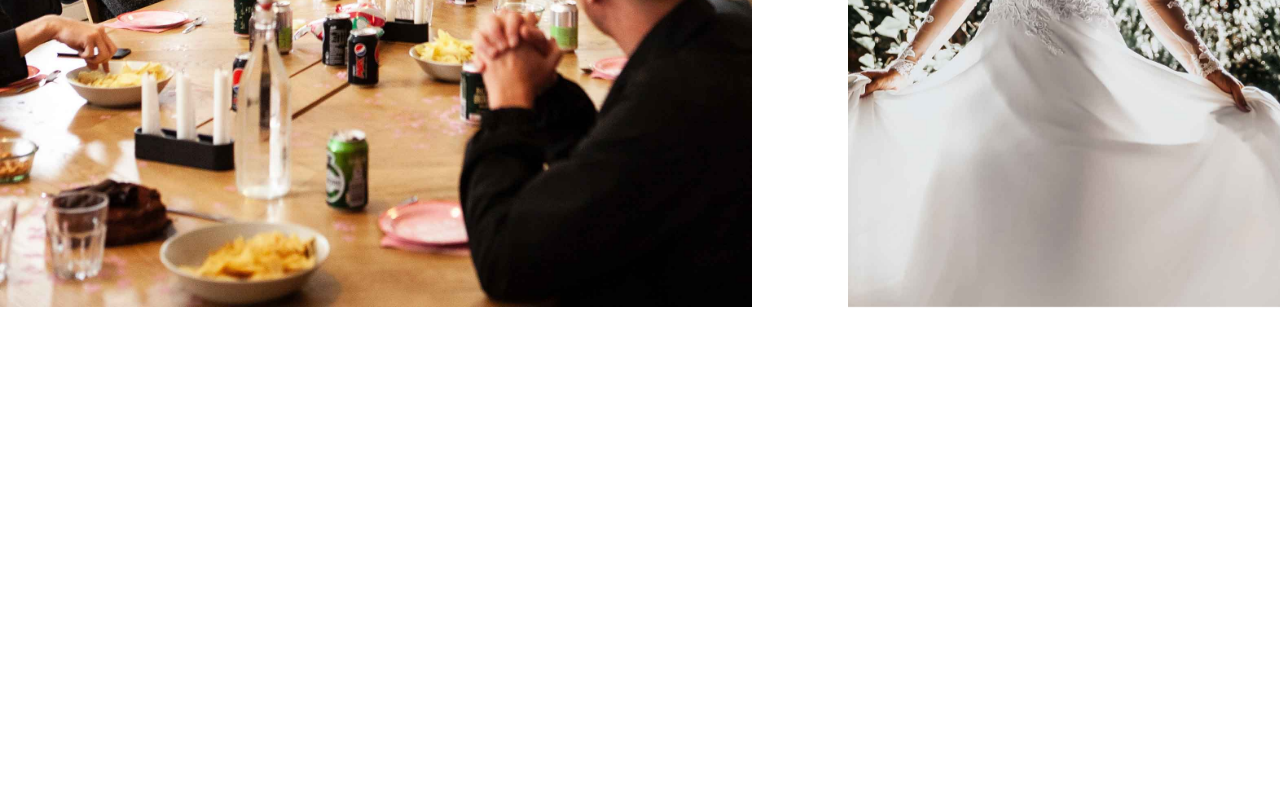
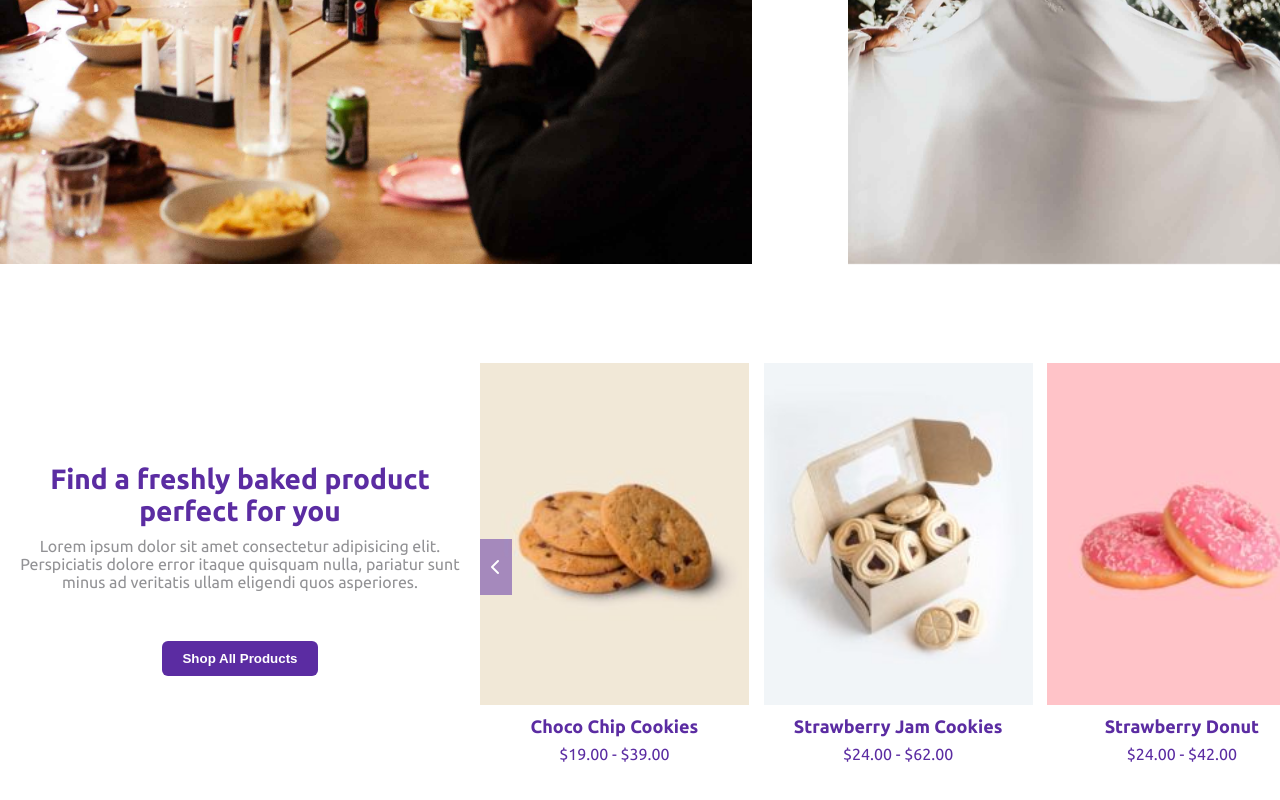
Before and after one commit to Yorbit/proj-html-vuejs, a Vue app: page / in a window 1280 px wide. Shown: the part 1972-2772 px from the top of the page. Before the commit the page ends 2378 px from the top, so only its background shows below. Built offline with nearby package versions, Linux system fonts and the light colour scheme; some icons are missing.

Commit message:
missing arrow?

```diff
--- a/src/App.vue
+++ b/src/App.vue
@@ -105,7 +105,6 @@ ul {
 .section_shopping {
   width: 40%;
   align-self: center;
-  margin-bottom: 400px;
 }
 
 .arrow {
@@ -121,5 +120,4 @@ ul {
   right: 0;
   position: absolute;
 }
-
 </style>
--- a/src/components/FreshlyItem.vue
+++ b/src/components/FreshlyItem.vue
@@ -0,0 +1,82 @@
+<template>
+  <div class="container flex between">
+        <section class="shopping_zone">
+        <h1 class="title">
+            Find a freshly baked product perfect for you
+        </h1>
+        <p class="philosophy">
+            Lorem ipsum dolor sit amet consectetur adipisicing elit. Perspiciatis
+            dolore error itaque quisquam nulla, pariatur sunt minus ad veritatis
+            ullam eligendi quos asperiores.
+        </p>
+        <button class="btn dark">Shop All Products</button>
+        </section>
+        <section class="label_products">
+          <div class="flex between">
+              <LabelFreshly
+              v-for="(product, index) in freshlyProducts"
+              :key="index"
+              :product="product.img"
+              :productTitle="product.title"
+              :productPrice="product.price"
+              :productPriceKg="product.priceKg"/>
+          </div>
+            <i class="fa-solid fa-chevron-left arrow"></i>
+            <i class="fa-solid fa-chevron-right arrow arrow_right"></i>
+        </section>
+  </div>
+</template>
+
+<script>
+import LabelFreshly from "./LabelFreshly.vue";
+export default {
+  components: {
+    LabelFreshly,
+  },
+
+  data: function () {
+    return {
+      freshlyProducts: [
+        {
+          img: "choco-chip-cookies-200x255.jpg",
+          title: "Choco Chip Cookies",
+          price: "19.00",
+          priceKg: "39.00",
+        },
+        {
+          img: "strawberry-jam-cookies-200x255.jpg",
+          title: "Strawberry Jam Cookies",
+          price: "24.00",
+          priceKg: "62.00",
+        },
+        {
+          img: "strawberry-donut-200x255.jpg",
+          title: "Strawberry Donut",
+          price: "24.00",
+          priceKg: "42.00",
+        },
+        {
+          img: "perfect-macarons-200x255.jpg",
+          title: "Perfect Macarons",
+          price: "18.00",
+          priceKg: "52.00",
+        },
+      ],
+    };
+  },
+};
+</script>
+
+<style lang="scss" scoped>
+@import "../styles/generals.scss";
+
+.shopping_zone{
+    width: 30%;
+    text-align: center;
+    padding-top: 100px;
+}
+
+.label_products {
+  width: 70%;
+}
+</style>
--- a/src/components/ItemSpecialEvent.vue
+++ b/src/components/ItemSpecialEvent.vue
@@ -33,6 +33,7 @@ export default {
 <style lang="scss" scoped>
 @import "../styles/generals.scss";
 .item_special {
+  cursor: pointer;
   position: relative;
   width: 47%;
   img {
--- /dev/null
+++ b/src/components/LabelFreshly.vue
@@ -0,0 +1,74 @@
+<template>
+  <div class="label_freshly">
+    <div class="img_Freshly">
+      <img :src="require('../assets/img/' + product)" :alt="productTitle" />
+      <span><h1>SELECT OPTIONS / QUICK VIEW</h1></span>
+    </div>
+    <div class="info_label_freshly">
+      <h1>{{ productTitle }}</h1>
+      <h2>${{ productPrice }} - ${{ productPriceKg }}</h2>
+    </div>
+  </div>
+</template>
+
+<script>
+export default {
+  props: {
+    product: String,
+    productTitle: String,
+    productType: String,
+    productPrice: String,
+    productPriceKg: String,
+  },
+};
+</script>
+
+<style lang="scss" scoped>
+@import "../styles/generals.scss";
+
+.label_freshly {
+  width: 24%;
+  cursor: pointer;
+    img {
+        width: 100%;
+    }
+    &:hover span {
+        display: block;
+    }
+}
+
+.img_Freshly {
+  width: 100%;
+  position: relative;
+    span {
+        transform: translate(-50%, -50%);
+        position: absolute;
+        top: 50%;
+        height: 100%;
+        width: 100%;
+        left: 50%;
+        background-color: rgba($Mamba, 0.5);
+        display: none;
+        text-align: center;
+        h1 {
+        color: $White;
+        font-size: 12px;
+        line-height: 350px;
+        }
+    }
+}
+
+.info_label_freshly {
+  color: $MainBrand;
+  text-align: center;
+  width: 100%;
+  font-size: 12px;
+    * {
+        margin: 8px 0;
+    }
+    h2 {
+        font-weight: 400;
+        font-size: 1rem;
+    }
+}
+</style>
--- a/src/components/ProductSection.vue
+++ b/src/components/ProductSection.vue
@@ -20,7 +20,7 @@
           :productPrice="product.price"
           :productPriceKg="product.priceKg"/>
       </div>
-      <i class="fa-solid fa-chevron-left arrow"></i>
+      <i class="fa-solid fa-chevron-left arrow down"></i>
       <i class="fa-solid fa-chevron-right arrow arrow_right"></i>
     </section>
   </div>
```
